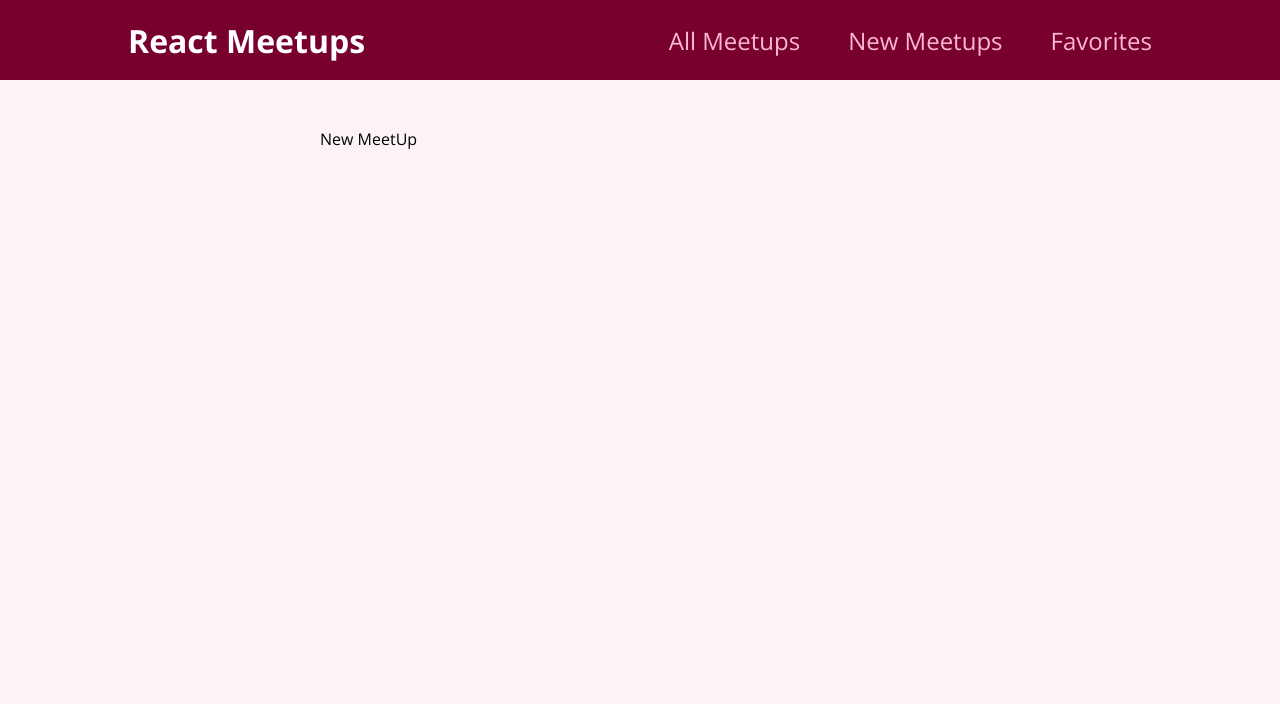
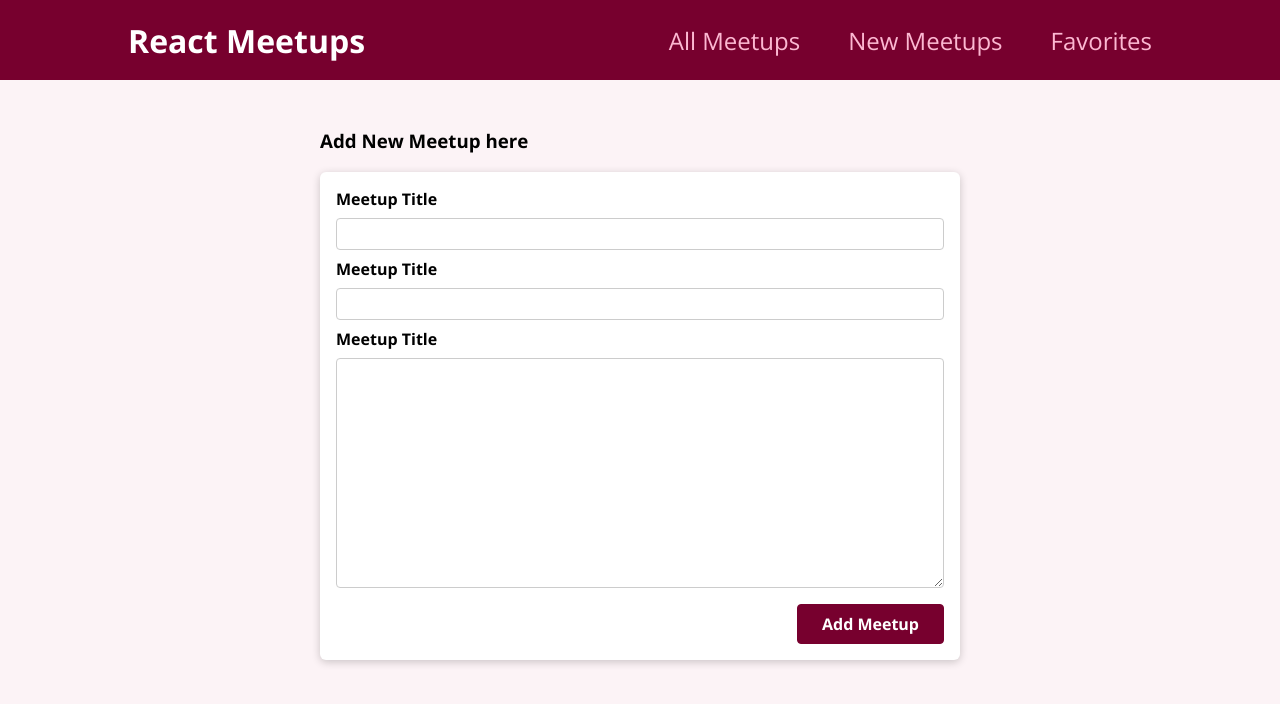
Before and after one commit to sdatrey/meetup-react, a React (Create React App) app: page /new-meetup in a window 1280 px wide. Shown: the top 704 px of the page. Built offline with nearby package versions, Linux system fonts and the light colour scheme.

Commit message:
Form added for new meetup

```diff
--- /dev/null
+++ b/src/components/meetups/MeetupForm.js
@@ -0,0 +1,27 @@
+import Card from "../ui/Card";
+import classes from "./MeetupForm.module.css"
+
+function MeetupFrom() {
+    return(
+        <Card>
+            <form className={classes.form}>
+                <div className={classes.control}>
+                    <label htmlFor="title">Meetup Title</label>
+                    <input type="text" required id="title"/>
+                </div>
+                <div className={classes.control}>
+                    <label htmlFor="image">Meetup Title</label>
+                    <input type="url" required id="image"/>
+                </div>
+                <div className={classes.control}>
+                    <label htmlFor="description">Meetup Title</label>
+                    <textarea name="description" id="description" cols="30" rows="10"></textarea>
+                </div>
+                <div className={classes.actions}>
+                    <button>Add Meetup</button>
+                </div>
+            </form>
+        </Card>
+    )
+}
+export default MeetupFrom;
--- /dev/null
+++ b/src/components/meetups/MeetupForm.module.css
@@ -0,0 +1,45 @@
+.form {
+    padding: 1rem;
+}
+
+.control {
+    margin-bottom: 0.5rem;
+}
+
+.control label {
+    display: block;
+    font-weight: bold;
+    margin-bottom: 0.5rem;
+}
+
+.control input,
+.control textarea {
+    display: block;
+    font: inherit;
+    border-radius: 4px;
+    border: 1px solid #ccc;
+    padding: 0.25rem;
+    width: 100%;
+}
+
+.actions {
+    margin-top: 1rem;
+    text-align: right;
+}
+
+.actions button {
+    font: inherit;
+    cursor: pointer;
+    background-color: #77002e;
+    color: white;
+    padding: 0.5rem 1.5rem;
+    border: 1px solid #77002e;
+    border-radius: 4px;
+    font-weight: bold;
+}
+
+.actions button:hover,
+.actions button:active {
+    background-color: #a50e48;
+    border-color: #a50e48;
+}
--- a/src/components/ui/Card.module.css
+++ b/src/components/ui/Card.module.css
@@ -2,4 +2,5 @@
     background-color: white;
     border-radius: 6px;
     box-shadow: 0 2px 8px rgba(0, 0, 0, 0.2);
+    margin-bottom: 2rem;
 }
--- a/src/pages/NewMeetup.js
+++ b/src/pages/NewMeetup.js
@@ -1,6 +1,11 @@
+import MeetupFrom from "../components/meetups/MeetupForm";
+
 function NewMeetup() {
     return (
-        <div>New MeetUp</div>
+        <section>
+            <h3>Add New Meetup here</h3>
+            <MeetupFrom />
+        </section>
     )
 }
 export default NewMeetup;
```
